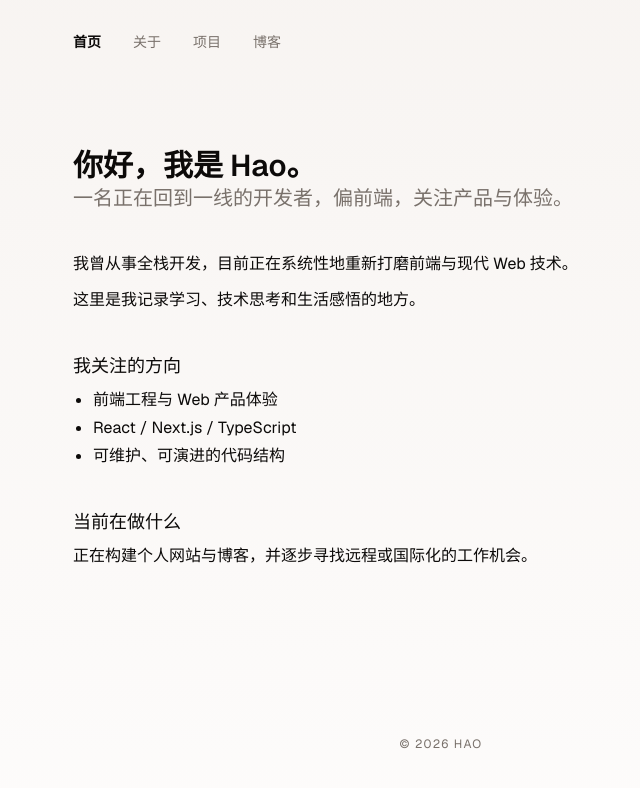
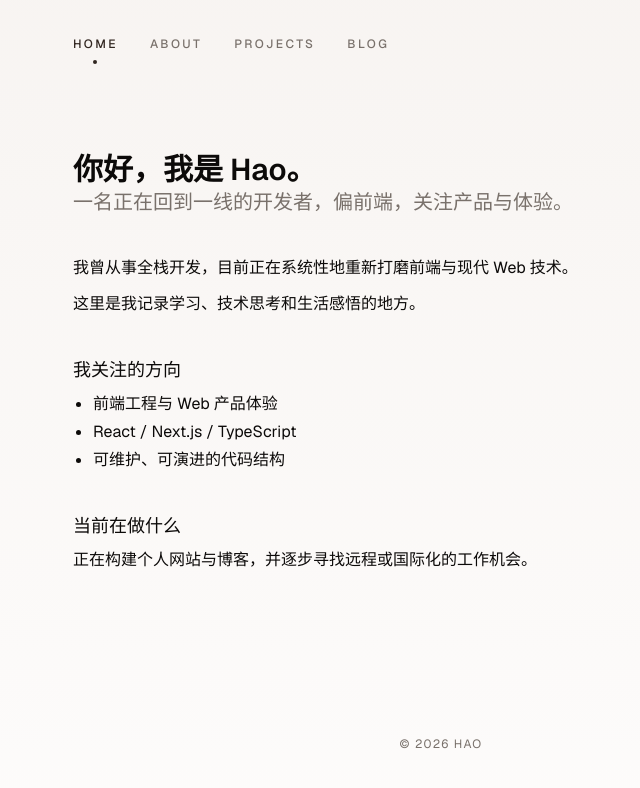
Before and after one commit to coolKIH/hao-portfolio, a Next.js app: page / in a window 1280 px wide. Shown: the top 788 px of the page, without its empty margins (199-839 px from the left). Built offline with nearby package versions, Linux system fonts and the light colour scheme.

Commit message:
style: redesign nav with breathable typography and brand dot accent

```diff
--- a/src/components/Nav.tsx
+++ b/src/components/Nav.tsx
@@ -1,49 +1,58 @@
 "use client";
+
 import Link from "next/link";
 import { usePathname } from "next/navigation";
+import { cn } from "@/lib/utils";
+/* We use buttonVariants to keep font sizes and link behaviors consistent */
+import { buttonVariants } from "@/components/ui/button";
 
 export function Nav() {
     const pathname = usePathname();
 
     const links = [
-        {
-            href: "/",
-            label: "首页",
-            matchRule: /^\/$/
-        },
-        {
-            href: "/about",
-            label: "关于",
-            matchRule: /^\/about$/
-        },
-        {
-            href: "/projects",
-            label: "项目",
-            matchRule: /^\/projects$/
-        },
-        {
-            href: "/blog",
-            label: "博客",
-            matchRule: /^\/blog(\/[^/]+)?$/
-        },
+        { href: "/", label: "HOME", matchRule: /^\/$/ },
+        { href: "/about", label: "ABOUT", matchRule: /^\/about$/ },
+        { href: "/projects", label: "PROJECTS", matchRule: /^\/projects$/ },
+        { href: "/blog", label: "BLOG", matchRule: /^\/blog(\/[^/]+)?$/ },
     ];
 
     return (
-        <nav className="flex gap-8 text-sm text-muted-foreground">
+        <nav className="flex items-center gap-8">
             {links.map((link) => {
                 const isActive = link.matchRule.test(pathname);
 
-                return <Link
+                return (
+                    <Link
                         key={link.href}
                         href={link.href}
-                    className={
+                        className={cn(
+                            /* Base styles from shadcn, but we reset background hover effects */
+                            buttonVariants({ variant: "ghost", size: "sm" }),
+                            "relative px-0 py-1 h-auto hover:bg-transparent transition-all duration-300",
+                            /* Typography refinement:
+                               1. tracking-widest: adds the "breath" between letters.
+                               2. text-xs: smaller text often looks more elegant for nav.
+                               3. font-medium: provides enough weight to read easily.
+                            */
+                            "tracking-[0.2em] text-xs font-medium",
                             isActive
-                            ? "font-semibold text-foreground transition-colors"
-                            : "hover:text-foreground transition-colors"
-                    }
+                                ? "text-brand" // Use your #441 brand brown
+                                : "text-muted-foreground hover:text-foreground"
+                        )}
                     >
                         {link.label}
+
+                        {/* Visual Anchor:
+                            A tiny dot representing your brand's "earthy" essence.
+                            The animation adds a subtle 'pop' when switching pages.
+                        */}
+                        {isActive && (
+                            <span
+                                className="absolute -bottom-2 left-1/2 -translate-x-1/2 w-1 h-1 rounded-full bg-brand animate-in fade-in zoom-in duration-500"
+                            />
+                        )}
                     </Link>
+                );
             })}
         </nav>
     );
--- /dev/null
+++ b/src/components/ui/button.tsx
@@ -0,0 +1,64 @@
+import * as React from "react"
+import { cva, type VariantProps } from "class-variance-authority"
+import { Slot } from "radix-ui"
+
+import { cn } from "@/lib/utils"
+
+const buttonVariants = cva(
+  "inline-flex items-center justify-center gap-2 whitespace-nowrap rounded-md text-sm font-medium transition-all disabled:pointer-events-none disabled:opacity-50 [&_svg]:pointer-events-none [&_svg:not([class*='size-'])]:size-4 shrink-0 [&_svg]:shrink-0 outline-none focus-visible:border-ring focus-visible:ring-ring/50 focus-visible:ring-[3px] aria-invalid:ring-destructive/20 dark:aria-invalid:ring-destructive/40 aria-invalid:border-destructive",
+  {
+    variants: {
+      variant: {
+        default: "bg-primary text-primary-foreground hover:bg-primary/90",
+        destructive:
+          "bg-destructive text-white hover:bg-destructive/90 focus-visible:ring-destructive/20 dark:focus-visible:ring-destructive/40 dark:bg-destructive/60",
+        outline:
+          "border bg-background shadow-xs hover:bg-accent hover:text-accent-foreground dark:bg-input/30 dark:border-input dark:hover:bg-input/50",
+        secondary:
+          "bg-secondary text-secondary-foreground hover:bg-secondary/80",
+        ghost:
+          "hover:bg-accent hover:text-accent-foreground dark:hover:bg-accent/50",
+        link: "text-primary underline-offset-4 hover:underline",
+      },
+      size: {
+        default: "h-9 px-4 py-2 has-[>svg]:px-3",
+        xs: "h-6 gap-1 rounded-md px-2 text-xs has-[>svg]:px-1.5 [&_svg:not([class*='size-'])]:size-3",
+        sm: "h-8 rounded-md gap-1.5 px-3 has-[>svg]:px-2.5",
+        lg: "h-10 rounded-md px-6 has-[>svg]:px-4",
+        icon: "size-9",
+        "icon-xs": "size-6 rounded-md [&_svg:not([class*='size-'])]:size-3",
+        "icon-sm": "size-8",
+        "icon-lg": "size-10",
+      },
+    },
+    defaultVariants: {
+      variant: "default",
+      size: "default",
+    },
+  }
+)
+
+function Button({
+  className,
+  variant = "default",
+  size = "default",
+  asChild = false,
+  ...props
+}: React.ComponentProps<"button"> &
+  VariantProps<typeof buttonVariants> & {
+    asChild?: boolean
+  }) {
+  const Comp = asChild ? Slot.Root : "button"
+
+  return (
+    <Comp
+      data-slot="button"
+      data-variant={variant}
+      data-size={size}
+      className={cn(buttonVariants({ variant, size, className }))}
+      {...props}
+    />
+  )
+}
+
+export { Button, buttonVariants }
```
Lines whose indentation alone changed are shown as unchanged.
